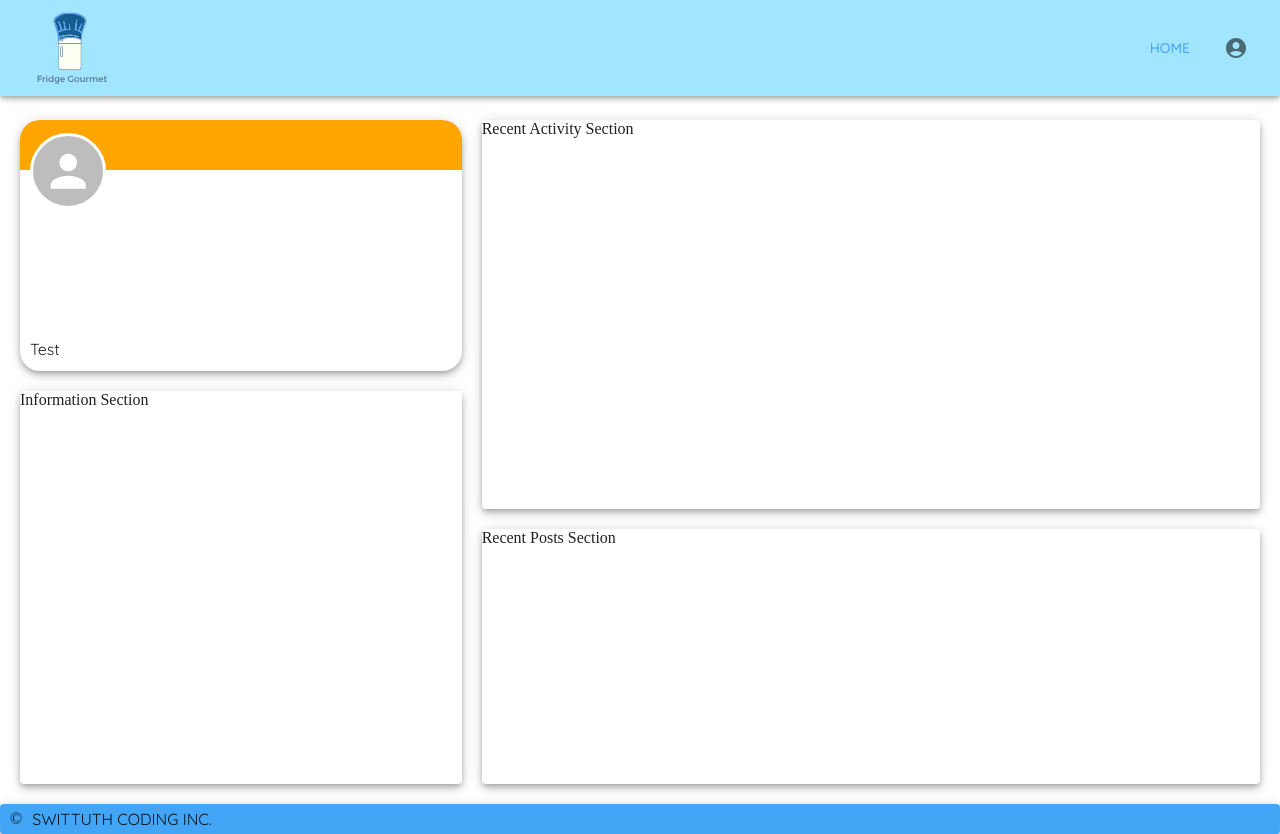
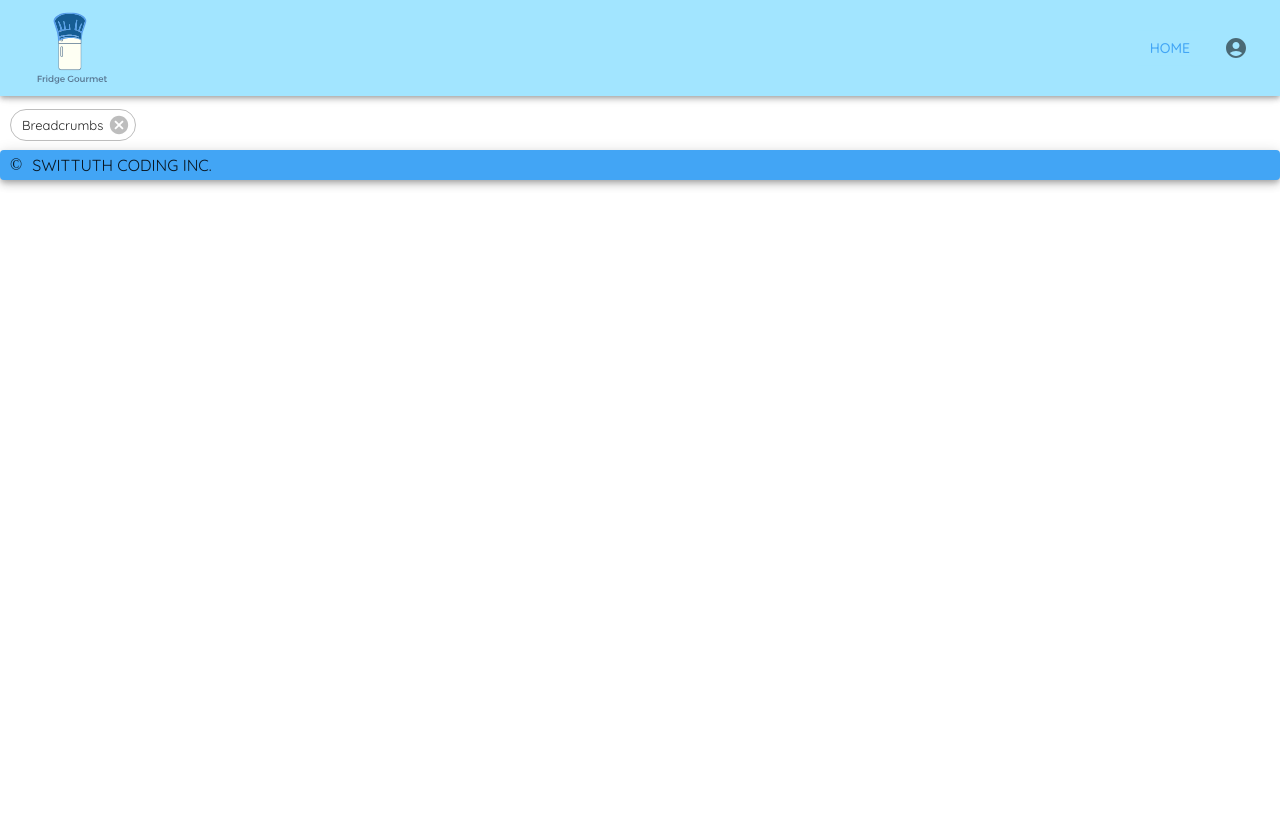
Before and after one commit to swittuth/fridge-gourmet, a React (Vite) app: page / in a window 1280 px wide. Before the commit this address led to /profile. After the commit the page ends 800 px from the top, so only its background shows below. Built offline with nearby package versions, Linux system fonts and the light colour scheme; no server answers.

Commit message:
return to original default state for login page

```diff
--- a/client/App.jsx
+++ b/client/App.jsx
@@ -12,7 +12,7 @@ import "./App.scss";
 function App() {
   const [openDrawer, setOpenDrawer] = useState(false);
   const [loginMode, setLoginMode] = useState(false);
-  const [profilePage, setProfilePage] = useState(true); // default is false
+  const [profilePage, setProfilePage] = useState(false); // default is false
 
   const pages = {
     profilePage,
```
